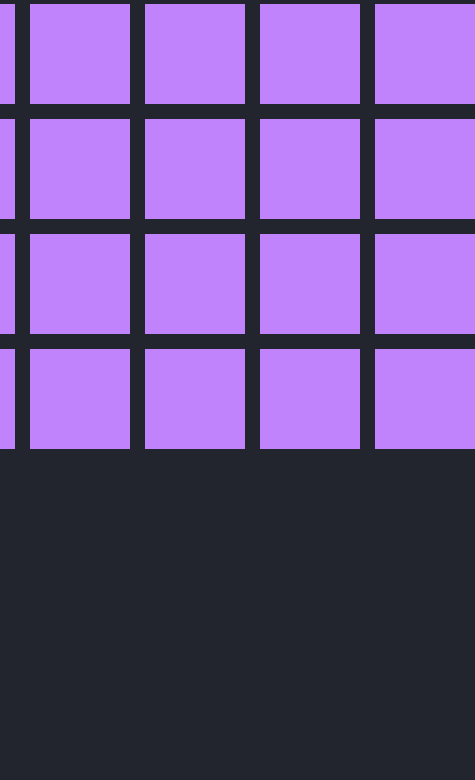
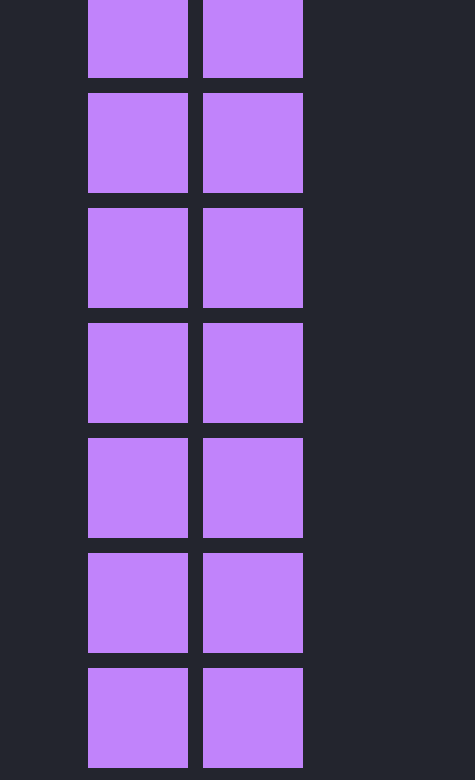
Before and after one commit to DifKiG/memorama, a plain HTML site: page memorama/index.html in a window 390 px wide. Shown: the part 254-1034 px from the top of the page, 475 px wide, since content can reach past the window. Before the commit the page ends 844 px from the top, so only its background shows below. Drawn offline with Linux system fonts and the light colour scheme.

Commit message:
convirtiendolo responsivo

```diff
--- a/memorama/estilos/index.css
+++ b/memorama/estilos/index.css
@@ -32,3 +32,28 @@ h1{
     background-color: rgb(193, 131, 251);
     cursor: pointer;
 }
+/* Media Queries para responsividad */
+
+@media (max-width: 1024px) {
+    .grid-contenedor {
+        grid-template-columns: repeat(4, 100px);
+    }
+}
+
+@media (max-width: 768px) {
+    .grid-contenedor {
+        grid-template-columns: repeat(3, 100px);
+    }
+}
+
+@media (max-width: 480px) {
+    .grid-contenedor {
+        grid-template-columns: repeat(2, 100px);
+    }
+}
+
+@media (max-width: 320px) {
+    .grid-contenedor {
+        grid-template-columns: 1fr;
+    }
+}
```
